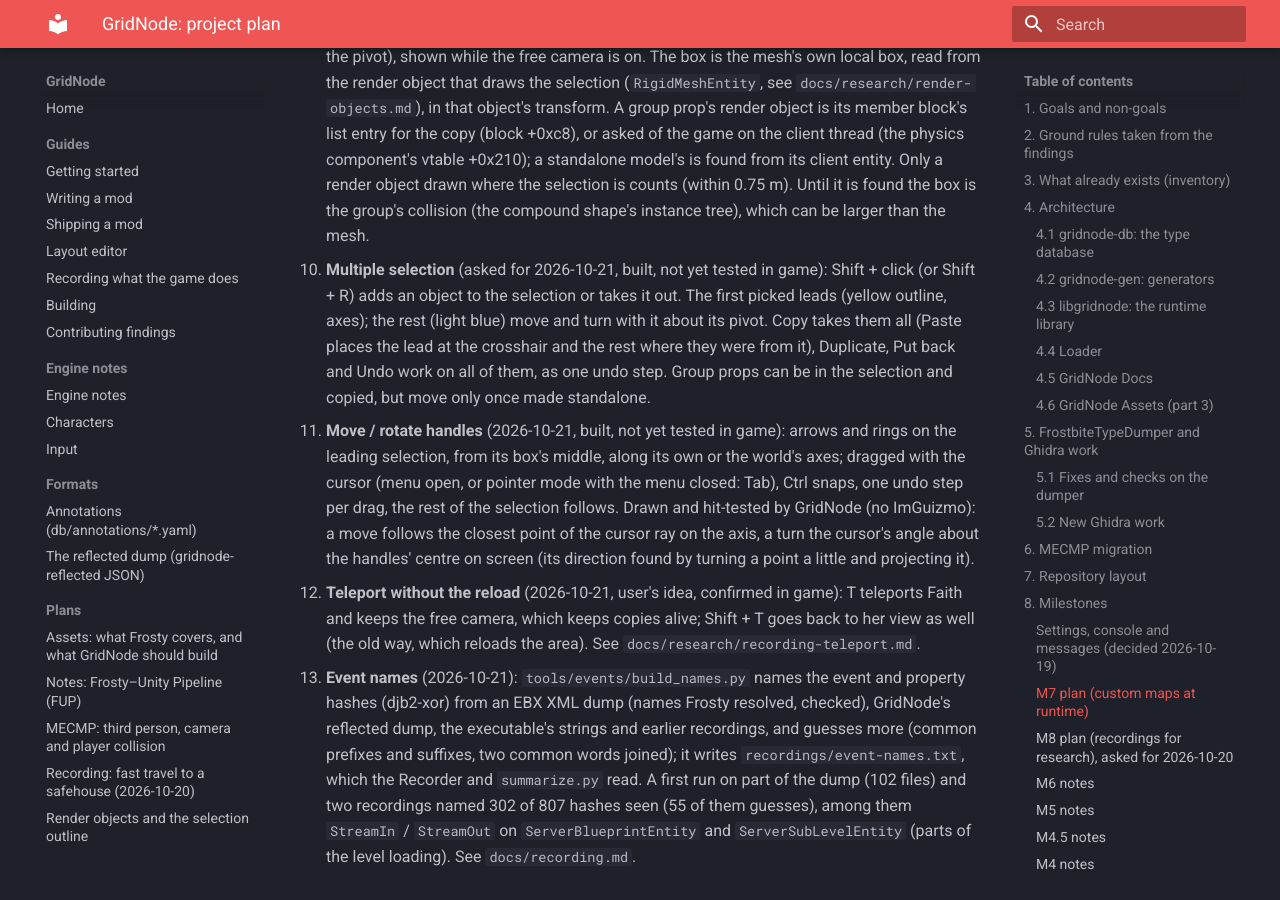
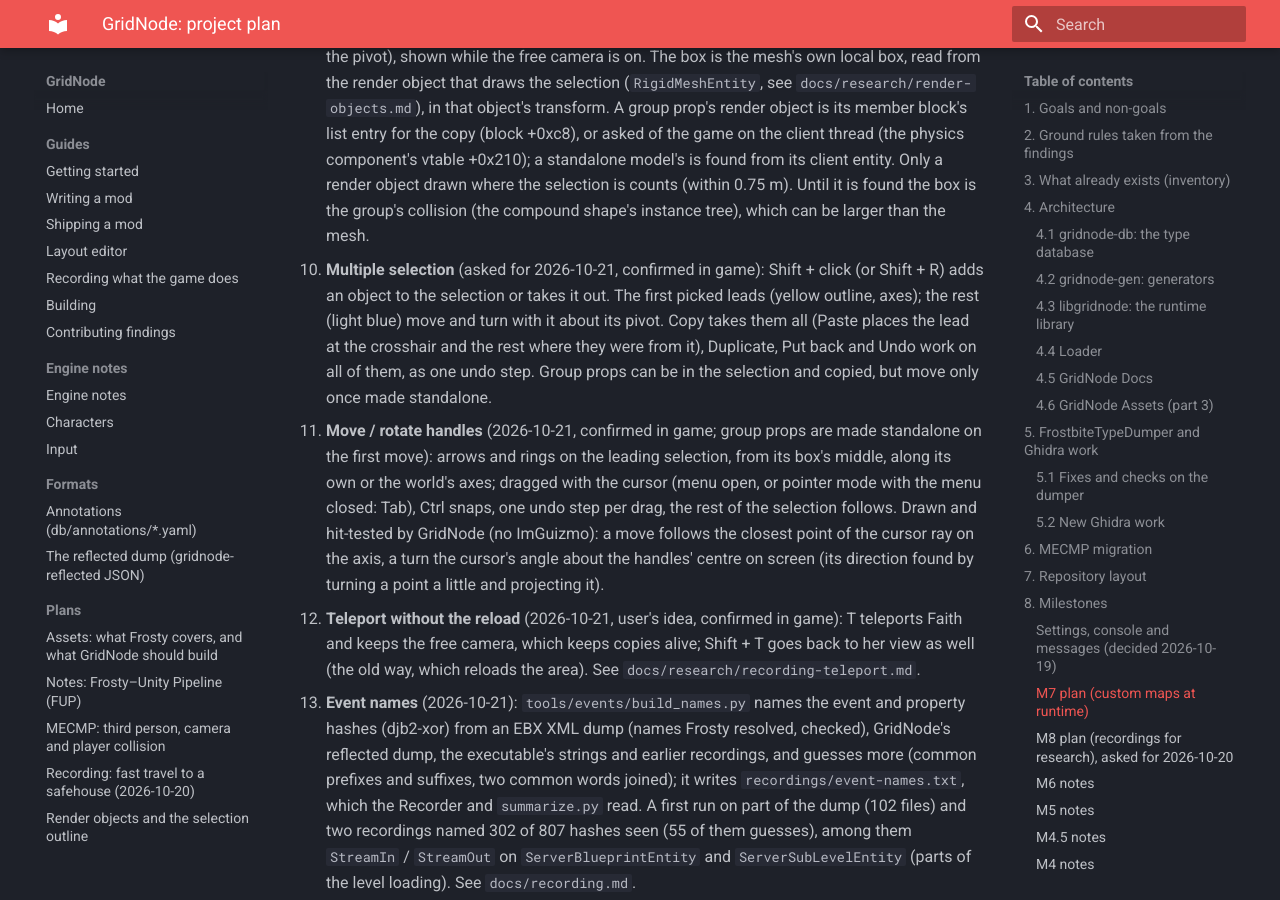
Before and after one commit to CodeNameMeteor/Gridnode, an MkDocs documentation site: the page built from docs/PLAN.md, in a window 1280 px wide and 900 px high, scrolled down 14436 px. Built offline with MkDocs 1.6.1 and Material for MkDocs 9.7.7, drawn with Linux system fonts in a browser that asks for light colours.

Commit message:
plan: tested items

```diff
--- a/docs/PLAN.md
+++ b/docs/PLAN.md
@@ -443,13 +443,13 @@ Decided 2026-10-20: custom maps are layouts GridNode applies at runtime, not rep
    entity. Only a render object drawn where the selection is counts (within 0.75 m). Until it is
    found the box is the group's collision (the compound shape's instance tree), which can be
    larger than the mesh.
-10. **Multiple selection** (asked for 2026-10-21, built, not yet tested in game): Shift + click
+10. **Multiple selection** (asked for 2026-10-21, confirmed in game): Shift + click
    (or Shift + R) adds an object to the selection or takes it out. The first picked leads (yellow
    outline, axes); the rest (light blue) move and turn with it about its pivot. Copy takes them
    all (Paste places the lead at the crosshair and the rest where they were from it), Duplicate,
    Put back and Undo work on all of them, as one undo step. Group props can be in the selection
    and copied, but move only once made standalone.
-12. **Move / rotate handles** (2026-10-21, built, not yet tested in game): arrows and rings on the
+12. **Move / rotate handles** (2026-10-21, confirmed in game; group props are made standalone on the first move): arrows and rings on the
    leading selection, from its box's middle, along its own or the world's axes; dragged with the
    cursor (menu open, or pointer mode with the menu closed: Tab), Ctrl snaps, one undo step per
    drag, the rest of the selection follows. Drawn and hit-tested by GridNode (no ImGuizmo): a move
```
